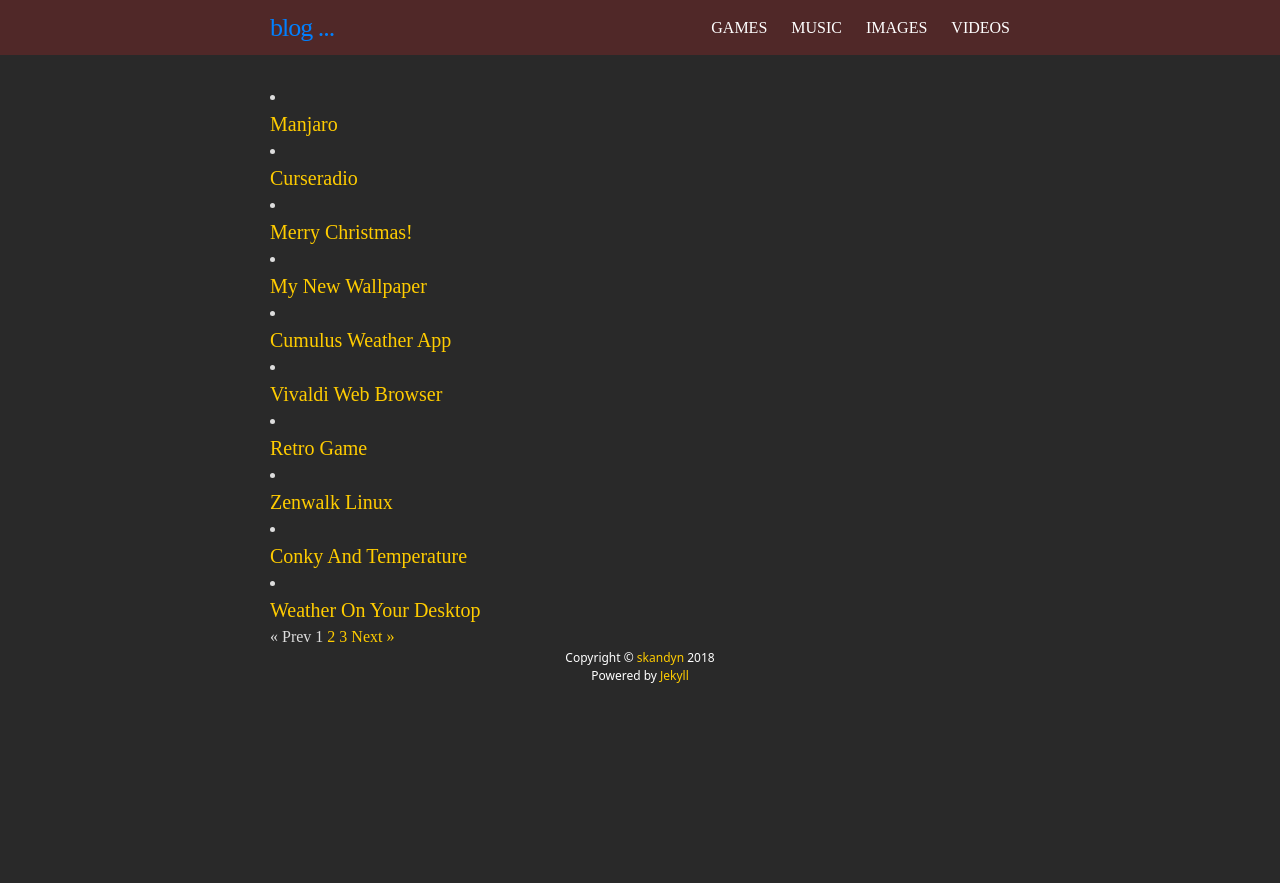
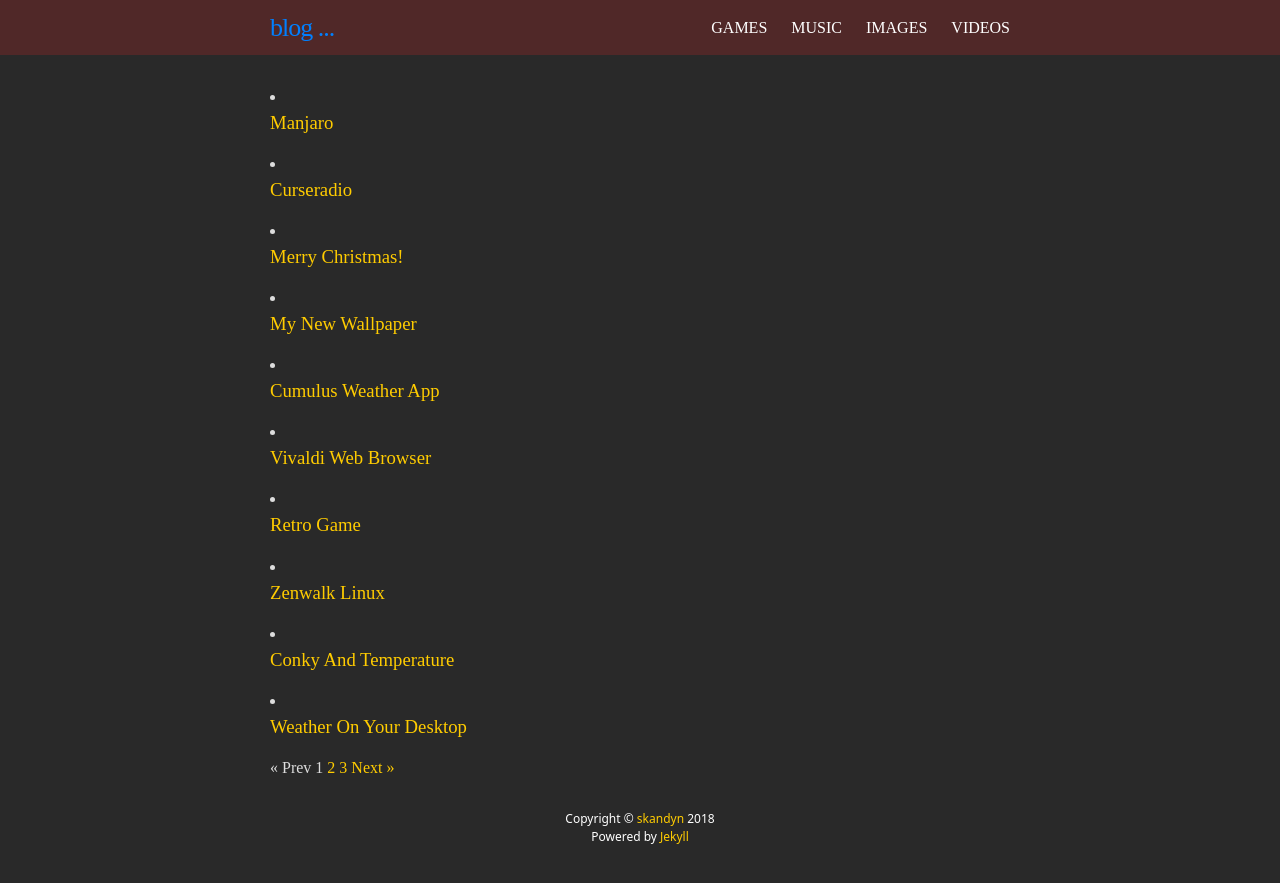
Before and after one commit to skandyn-sh/skandyn-sh.github.io, a Jekyll site: the page built from index.html, in a window 1280 px wide. Shown: the top 883 px of the page. Built offline with Jekyll 4.4.1, drawn with Linux system fonts in a browser that asks for light colours; nearby versions of some CDN libraries; library files that are not in the unit come from our copies; the list of posts is cut into pages by our own code; comment, search, counter and statistics services are not loaded.

Commit message:
Update index.html

```diff
--- a/index.html
+++ b/index.html
@@ -2,14 +2,9 @@
 layout: default
 ---
 
-<div class="home">
-
 <!-- post list -->
 {% for post in paginator.posts %}
-<li>
- <!-- <span class="post-meta">{{ post.date | date: "%b %-d, %Y" }}</span> -->
- <a class="post-link" href="{{ post.url | prepend: site.baseurl }}">{{ post.title }}</a>
- </li>
+<li><a href="{{post.url | prepend: site.baseurl}}"><h3>{{post.title}}</h3></a></li>
 {% endfor %}
 
 
```
